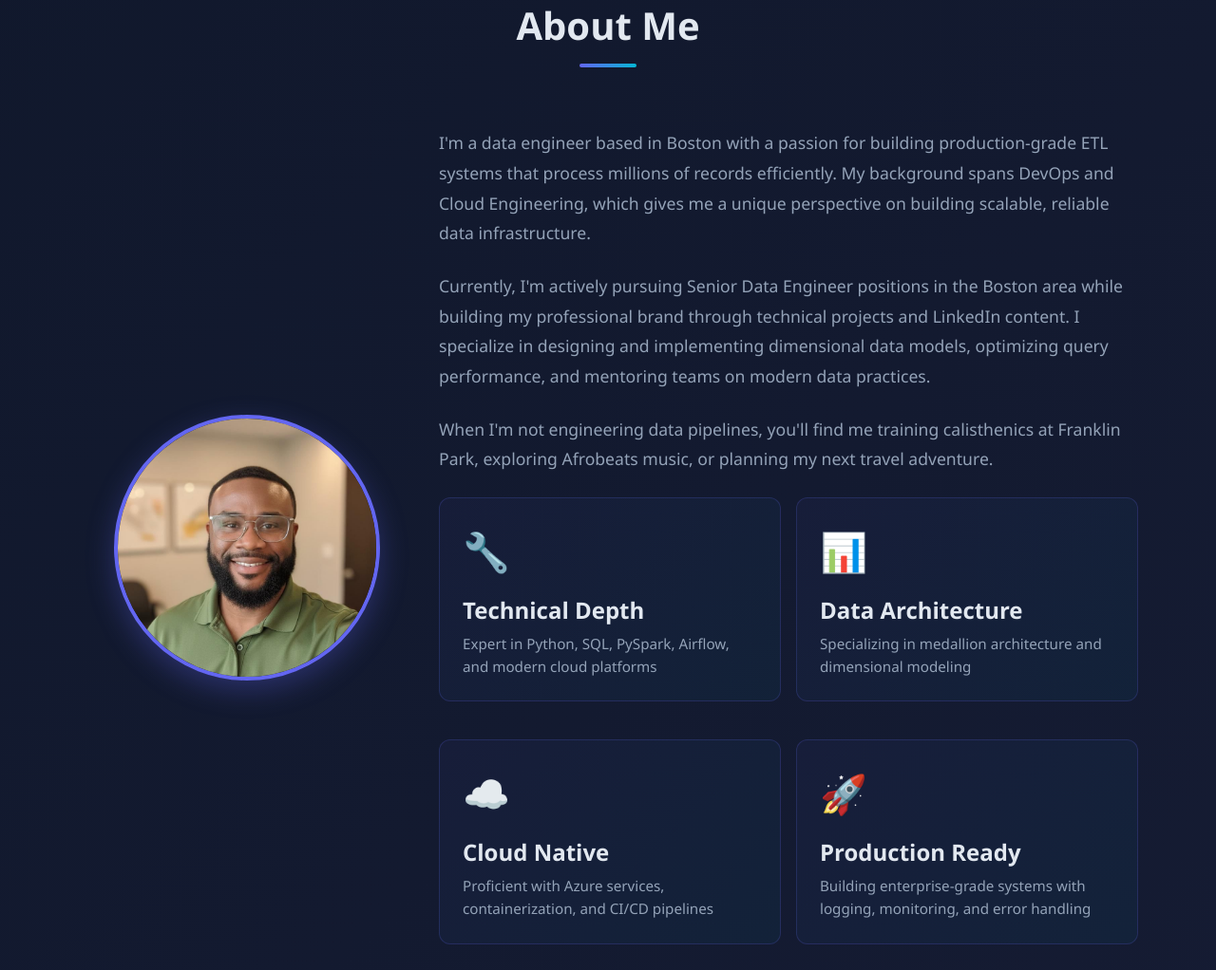
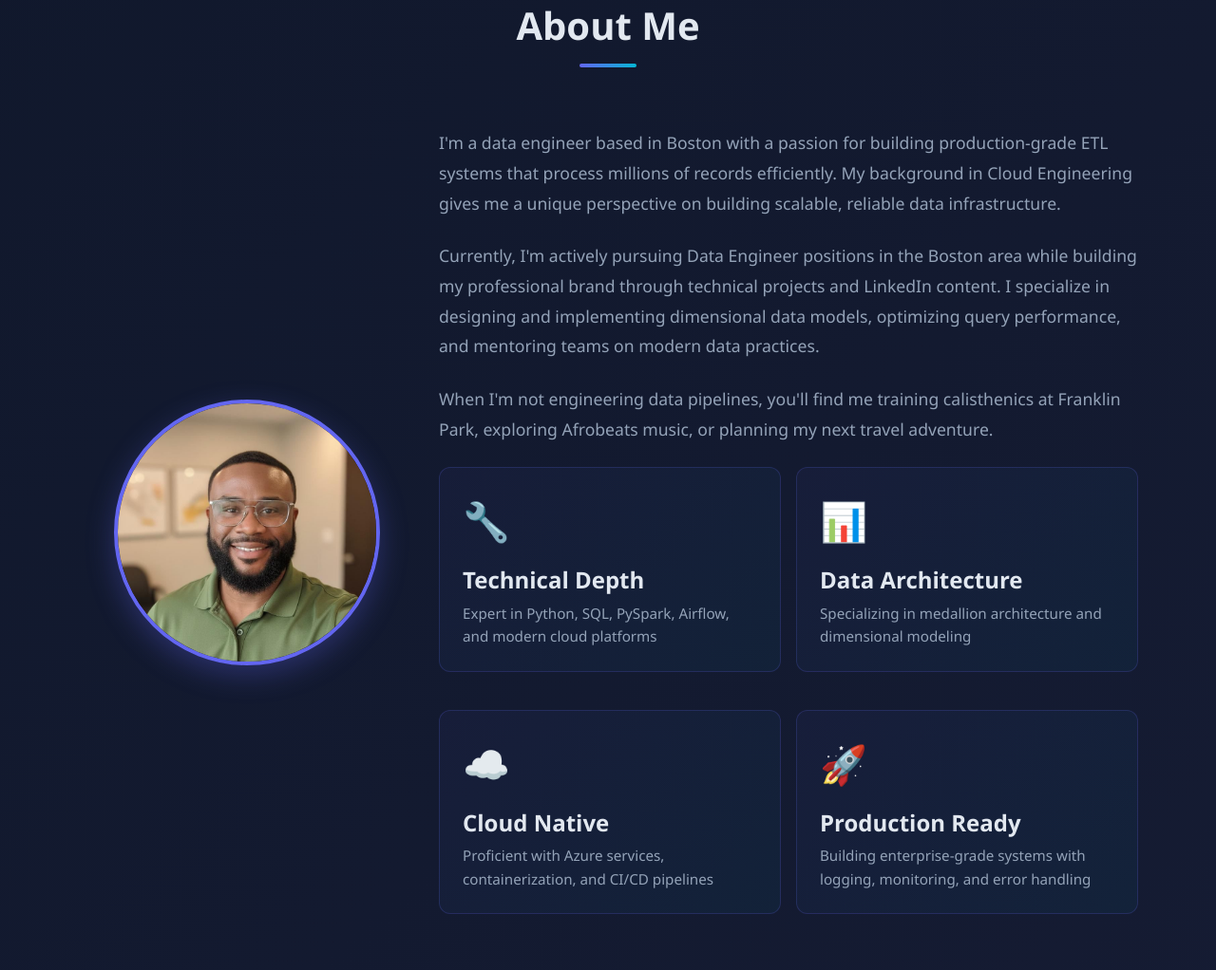
Before and after one commit to CHARLESojini/my-portfolio, a plain HTML site: page index.html in a window 1280 px wide. Shown: the part 938-1960 px from the top of the page at 95% size. Drawn offline with nearby package versions, Linux system fonts and the light colour scheme.

Commit message:
Add files via upload

```diff
--- a/index.html
+++ b/index.html
@@ -84,10 +84,10 @@
                 <div class="col-lg-8">
                     <div class="about-text">
                         <p>
-                            I'm a data engineer based in Boston with a passion for building production-grade ETL systems that process millions of records efficiently. My background spans DevOps and Cloud Engineering, which gives me a unique perspective on building scalable, reliable data infrastructure.
+                            I'm a data engineer based in Boston with a passion for building production-grade ETL systems that process millions of records efficiently. My background in Cloud Engineering gives me a unique perspective on building scalable, reliable data infrastructure.
                         </p>
                         <p>
-                            Currently, I'm actively pursuing Senior Data Engineer positions in the Boston area while building my professional brand through technical projects and LinkedIn content. I specialize in designing and implementing dimensional data models, optimizing query performance, and mentoring teams on modern data practices.
+                            Currently, I'm actively pursuing Data Engineer positions in the Boston area while building my professional brand through technical projects and LinkedIn content. I specialize in designing and implementing dimensional data models, optimizing query performance, and mentoring teams on modern data practices.
                         </p>
                         <p>
                             When I'm not engineering data pipelines, you'll find me training calisthenics at Franklin Park, exploring Afrobeats music, or planning my next travel adventure.
@@ -337,7 +337,7 @@
             <div class="row">
                 <div class="col-lg-6 mx-auto">
                     <p class="contact-intro">
-                        I'm currently open to opportunities in Boston and actively seeking Senior Data Engineer positions. Whether you have a question or just want to say hi, feel free to reach out!
+                        I'm currently open to opportunities in Boston and actively seeking Data Engineer positions. Whether you have a question or just want to say hi, feel free to reach out!
                     </p>
                     <div class="contact-methods">
                         <a href="/cdn-cgi/l/email-protection#89cae1e8fbe5ecfae6e3e0e7e0babbc9eee4e8e0e5a7eae6e4" class="contact-method">
```
